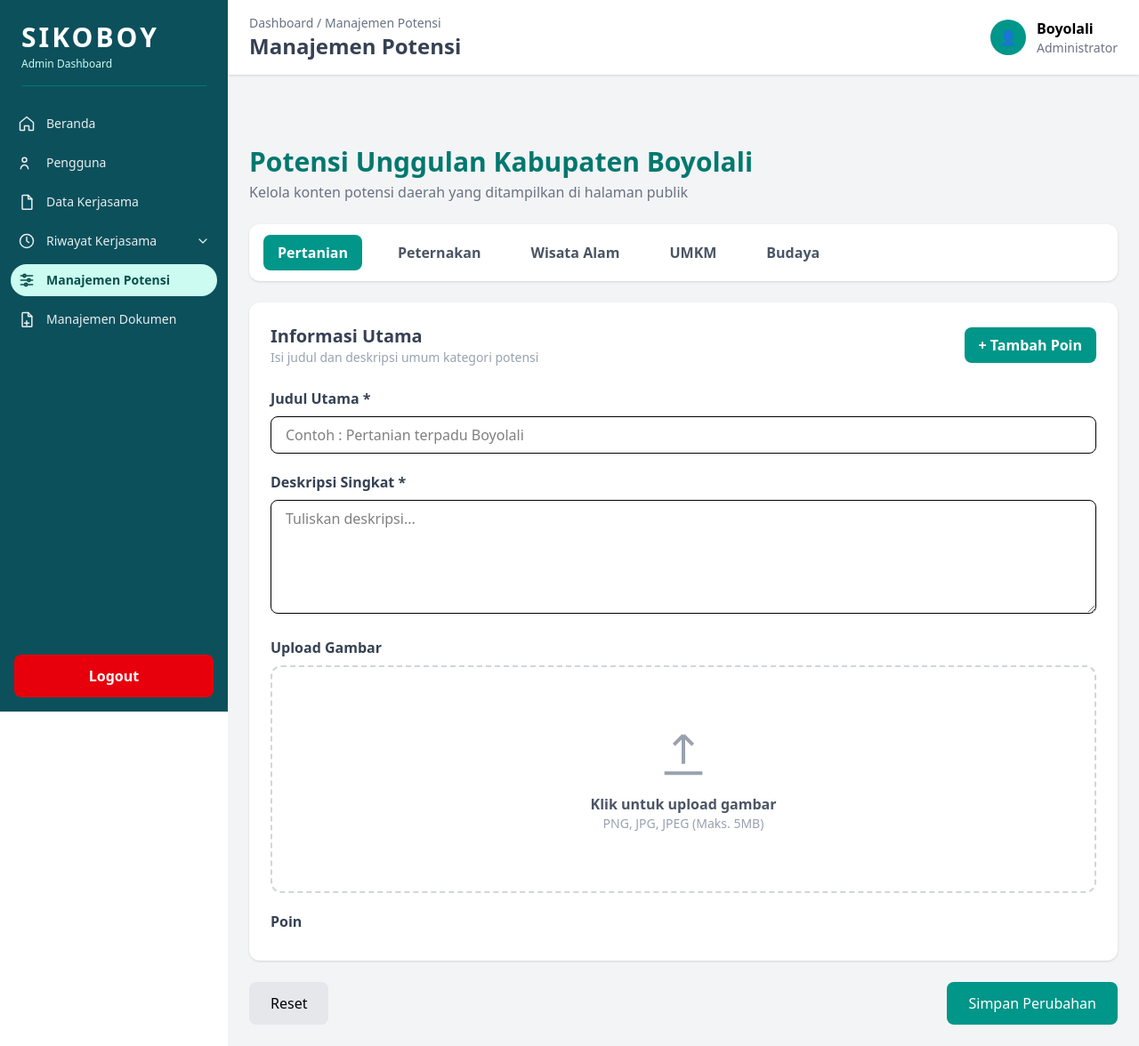
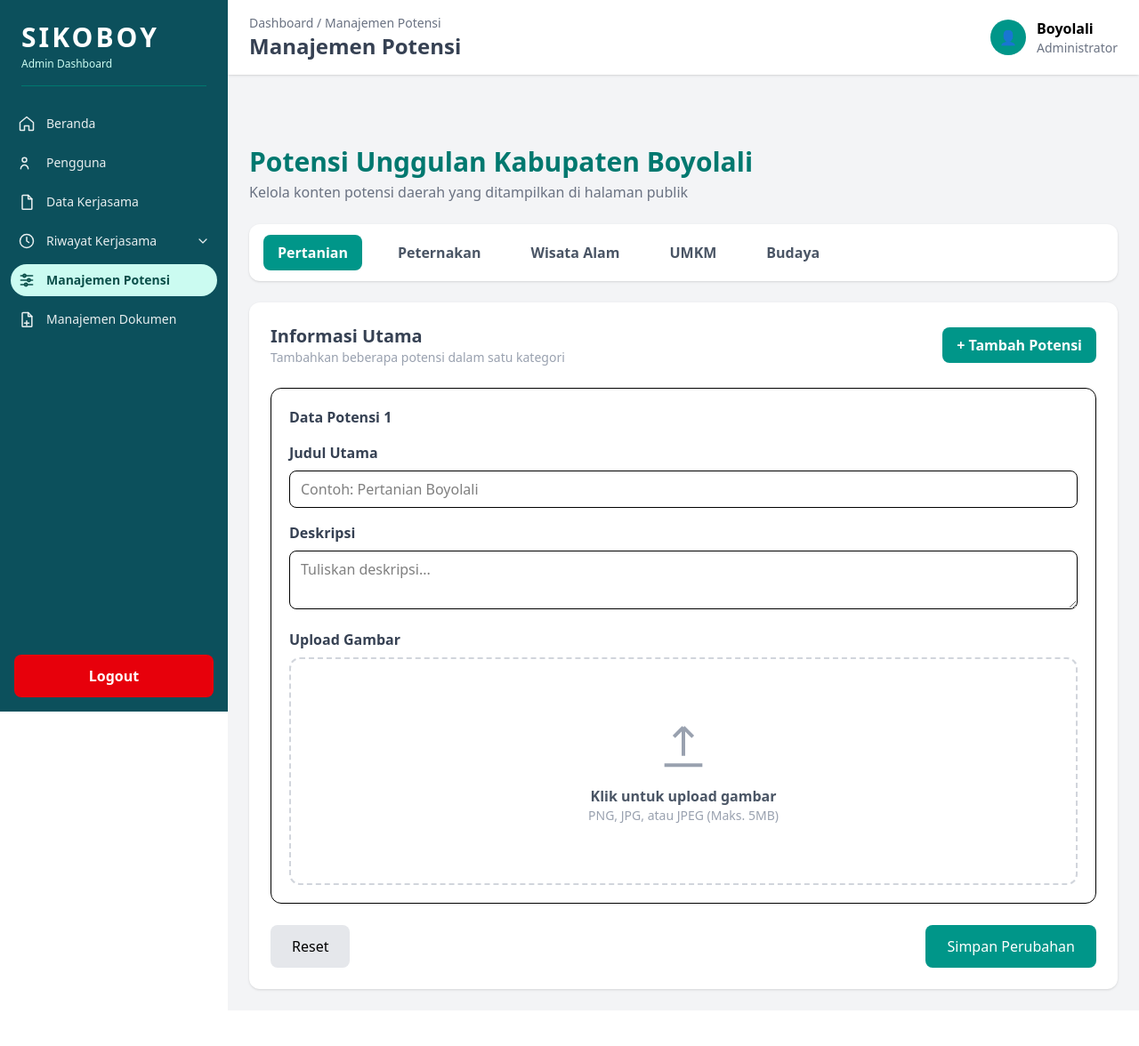
Before and after one commit to mbpsha/sikoboy, a Laravel app: page /admin/manajemen-potensi in a window 1280 px wide. Shown: the whole page at 89% size. After the commit the page ends 1116 px from the top, so only its background shows below. Run offline with Laravel 12, Linux system fonts and the light colour scheme; the visitor is signed in with stand-in values (Sample User, id 1); data that the repository does not hold is empty; style sheets or scripts are compiled from the project's sources; parts of the project's set-up code (start-up, migrations or seed data) failed here and were passed over; some libraries are stand-ins or nearby versions; some web fonts are replaced.

Commit message:
update manajemen potensi button tambah potensi nw

```diff
--- a/app/Http/Controllers/Admin/ManajemenPotensiController.php
+++ b/app/Http/Controllers/Admin/ManajemenPotensiController.php
@@ -58,32 +58,48 @@ class ManajemenPotensiController extends Controller
         ]);
     }
 
-    public function store(StorePotensiRequest $request)
-    {
-        $validated = $request->validated();
+    public function store(Request $request)
+{
+    $request->validate([
+        'kategori' => 'required|string',
+        'potensi' => 'required|array',
+    ]);
 
-        DB::transaction(function () use ($request, $validated) {
-            /** @var Potensi $potensi */
-            $potensi = Potensi::query()->updateOrCreate(
-                ['kategori' => $validated['kategori']],
-                [
-                    'judul' => $validated['judul'],
-                    'deskripsi' => $validated['deskripsi'],
-                    'status_tampil' => $validated['status_tampil'] ?? true,
-                    'updated_at' => now(),
-                ]
-            );
+    DB::transaction(function () use ($request) {
 
-            if ($request->hasFile('gambar')) {
-                $this->replaceGambar($potensi, $request->file('gambar'));
+        foreach ($request->potensi as $item) {
+
+            $potensi = Potensi::create([
+                'kategori' => $request->kategori,
+                'judul' => $item['judul'],
+                'deskripsi' => $item['deskripsi'],
+                'status_tampil' => true
+            ]);
+
+            // poin
+            if (isset($item['poin'])) {
+                foreach ($item['poin'] as $i => $p) {
+                    $potensi->poin()->create([
+                        'isi' => $p,
+                        'urutan' => $i + 1
+                    ]);
+                }
             }
 
-            $this->syncPoin($potensi, $validated['poin'] ?? []);
-        });
+            // gambar
+            if (isset($item['gambar'])) {
+                $path = $item['gambar']->store('potensi', 'public');
 
-        return back()->with('success', 'Potensi berhasil disimpan.');
-    }
+                $potensi->update([
+                    'gambar_path' => $path
+                ]);
+            }
+        }
 
+    });
+
+    return back()->with('success', 'Berhasil simpan banyak potensi');
+}
     public function update(int $id, UpdatePotensiRequest $request)
     {
         $potensi = Potensi::with('poin')->findOrFail($id);
--- a/resources/js/Pages/Admin/ManajemenPotensi.vue
+++ b/resources/js/Pages/Admin/ManajemenPotensi.vue
@@ -40,38 +40,58 @@
               Informasi Utama
             </h3>
             <p class="text-gray-400 text-sm">
-              Isi judul dan deskripsi umum kategori potensi
+              Tambahkan beberapa potensi dalam satu kategori
             </p>
           </div>
 
           <button
-            @click="addPoin"
+            @click="addForm"
             class="bg-teal-600 text-white px-4 py-2 rounded-lg font-semibold"
           >
-            + Tambah Poin
+            + Tambah Potensi
           </button>
         </div>
 
         <!-- FORM -->
-        <form @submit.prevent="submitForm" class="space-y-5">
+        <form @submit.prevent="submitForm" class="space-y-6">
+
+          <div
+            v-for="(item, index) in form"
+            :key="index"
+            class="border rounded-xl p-5 space-y-4"
+          >
+
+            <!-- HEADER CARD -->
+            <div class="flex justify-between items-center">
+              <h3 class="font-semibold text-gray-700">
+                Data Potensi {{ index + 1 }}
+              </h3>
+
+              <button
+                v-if="form.length > 1"
+                @click.prevent="removeForm(index)"
+                class="text-red-500"
+              >
+                Hapus
+              </button>
+            </div>
 
             <!-- Judul -->
             <div>
-            <label class="font-semibold text-gray-700">Judul Utama *</label>
+              <label class="font-semibold text-gray-700">Judul Utama</label>
               <input
-              v-model="form.judul"
-              type="text"
-              class="w-full border rounded-lg px-4 py-2 mt-2"
-              placeholder="Contoh : Pertanian terpadu Boyolali"
+                v-model="item.judul"
+                class="w-full border rounded-lg px-3 py-2 mt-2"
+                placeholder="Contoh: Pertanian Boyolali"
               />
             </div>
 
             <!-- Deskripsi -->
             <div>
-            <label class="font-semibold text-gray-700">Deskripsi Singkat *</label>
+              <label class="font-semibold text-gray-700">Deskripsi</label>
               <textarea
-              v-model="form.deskripsi"
-              class="w-full border rounded-lg px-4 py-2 mt-2 h-32"
+                v-model="item.deskripsi"
+                class="w-full border rounded-lg px-3 py-2 mt-2"
                 placeholder="Tuliskan deskripsi..."
               ></textarea>
             </div>
@@ -81,16 +101,17 @@
               <label class="font-semibold text-gray-700">Upload Gambar</label>
 
               <label
-              class="flex flex-col items-center justify-center border-2 border-dashed border-gray-300 rounded-xl h-64 mt-2 cursor-pointer hover:bg-gray-50"
+                class="flex flex-col items-center justify-center border-2 border-dashed border-gray-300 rounded-xl h-64 mt-2 cursor-pointer hover:bg-gray-50 overflow-hidden"
               >
                 <input
                   type="file"
                   class="hidden"
-                @change="handleImage"
+                  @change="(e) => handleImage(e, index)"
                   accept="image/png,image/jpeg"
                 />
 
-              <div class="text-center">
+                <!-- kosong -->
+                <div v-if="!item.imagePreview" class="text-center">
                   <svg
                     class="w-16 h-16 text-gray-400 mx-auto mb-3"
                     fill="none"
@@ -106,49 +127,25 @@
                     Klik untuk upload gambar
                   </p>
                   <p class="text-sm text-gray-400">
-                  PNG, JPG, JPEG (Maks. 5MB)
-                </p>
-              </div>
-            </label>
-
-            <p v-if="imageName" class="text-sm text-teal-600 mt-2">
-              {{ imageName }}
+                    PNG, JPG, atau JPEG (Maks. 5MB)
                   </p>
                 </div>
 
-          <!-- POIN -->
-          <div>
-            <label class="font-semibold text-gray-700">Poin</label>
-
-            <div class="space-y-2 mt-2">
-              <div
-                v-for="(p, i) in form.poin"
-                :key="i"
-                class="flex gap-2"
-              >
-                <input
-                  v-model="form.poin[i]"
-                  class="w-full border rounded-lg px-3 py-2"
-                  placeholder="Isi poin..."
+                <!-- preview -->
+                <img
+                  v-if="item.imagePreview"
+                  :src="item.imagePreview"
+                  class="w-full h-full object-cover rounded-xl"
                 />
-
-                <button
-                  @click.prevent="removePoin(i)"
-                  class="text-red-500"
-                >
-                  ✕
-                </button>
+              </label>
             </div>
-            </div>
-          </div>
-
-        </form>
 
           </div>
 
           <!-- BUTTON -->
           <div class="flex justify-between mt-6">
             <button
+              type="button"
               @click="resetForm"
               class="bg-gray-200 px-6 py-3 rounded-lg"
             >
@@ -156,11 +153,15 @@
             </button>
 
             <button
-          @click="submitForm"
+              type="submit"
               class="bg-teal-600 text-white px-6 py-3 rounded-lg"
             >
               Simpan Perubahan
             </button>
+          </div>
+
+        </form>
+
       </div>
 
     </div>
@@ -178,54 +179,69 @@ const page = usePage()
 const kategoriList = page.props.kategori_list
 const activeKategori = ref(page.props.active_kategori)
 
-const form = ref({
-  kategori: activeKategori.value,
-  judul: page.props.potensi?.judul || '',
-  deskripsi: page.props.potensi?.deskripsi || '',
-  poin: page.props.potensi?.poin?.map(p => p.isi) || [],
-  gambar: null
+// ✅ TANPA POIN
+const form = ref([
+  {
+    judul: '',
+    deskripsi: '',
+    gambar: null,
+    imagePreview: null
+  }
+])
+
+const addForm = () => {
+  form.value.push({
+    judul: '',
+    deskripsi: '',
+    gambar: null,
+    imagePreview: null
   })
+}
 
-const imageName = ref(null)
+const removeForm = (index) => {
+  form.value.splice(index, 1)
+}
 
-const handleImage = (e) => {
+const handleImage = (e, index) => {
   const file = e.target.files[0]
   if (file) {
-    form.value.gambar = file
-    imageName.value = file.name
+    form.value[index].gambar = file
+    form.value[index].imagePreview = URL.createObjectURL(file)
   }
 }
 
-const addPoin = () => {
-  form.value.poin.push('')
-}
-
-const removePoin = (i) => {
-  form.value.poin.splice(i, 1)
-}
-
 const changeKategori = (kat) => {
-  router.get(route('admin.manajemen-potensi.index'), { kategori: kat })
+  router.get(route('admin.manajemen-potensi.index'),
+    { kategori: kat },
+    { preserveState: false }
+  )
 }
 
 const submitForm = () => {
   const data = new FormData()
-  data.append('kategori', form.value.kategori)
-  data.append('judul', form.value.judul)
-  data.append('deskripsi', form.value.deskripsi)
 
-  form.value.poin.forEach((p, i) => {
-    data.append(`poin[${i}]`, p)
+  data.append('kategori', activeKategori.value)
+
+  form.value.forEach((item, i) => {
+    data.append(`potensi[${i}][judul]`, item.judul)
+    data.append(`potensi[${i}][deskripsi]`, item.deskripsi)
+
+    if (item.gambar) {
+      data.append(`potensi[${i}][gambar]`, item.gambar)
+    }
   })
-
-  if (form.value.gambar) {
-    data.append('gambar', form.value.gambar)
-  }
 
   router.post(route('admin.manajemen-potensi.store'), data)
 }
 
 const resetForm = () => {
-  location.reload()
+  form.value = [
+    {
+      judul: '',
+      deskripsi: '',
+      gambar: null,
+      imagePreview: null
+    }
+  ]
 }
 </script>
```
Also changed, not shown: storage/app/public/potensi/eqbMG5sqwrpkoNknJ8XzfFCrOERD5lOyqzGvR8P5.png (added). Lines whose indentation alone changed are shown as unchanged.
